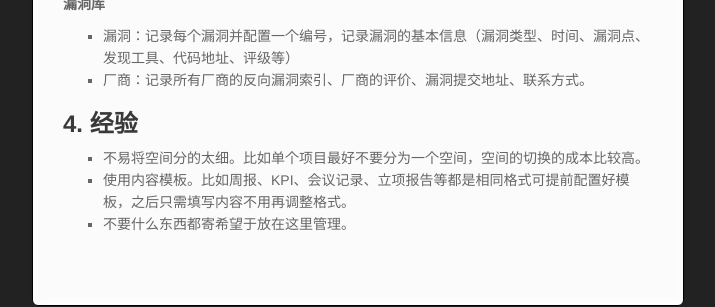
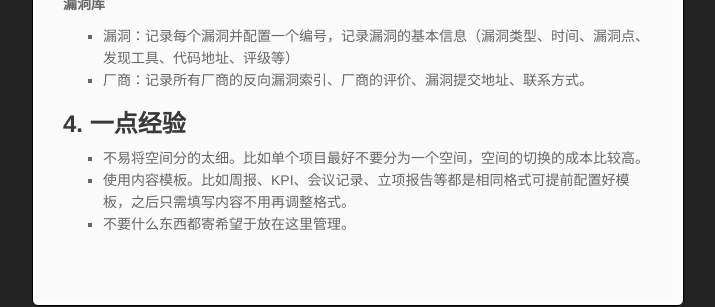
Before and after one commit to limengmingx/Papers, a Jekyll site: the page built from 知识管理体系.md, in a window 1280 px wide. Shown: the part 1892-2199 px from the top of the page, without its empty margins (283-998 px from the left). Built offline with Jekyll 4.4.1, drawn with Linux system fonts in a browser that asks for light colours; our own code applies the rules of GitHub Pages for plain Markdown files; a script that is not in the unit is left out; comment, search, counter and statistics services are not loaded.

Commit message:
Update 知识管理体系.md

```diff
--- a/知识管理体系.md
+++ b/知识管理体系.md
@@ -73,7 +73,7 @@ Feei <feei#feei> 02/2018
 - 厂商：记录所有厂商的反向漏洞索引、厂商的评价、漏洞提交地址、联系方式。
 
 
-## 4. 经验
+## 4. 一点经验
 
 - 不易将空间分的太细。比如单个项目最好不要分为一个空间，空间的切换的成本比较高。
 - 使用内容模板。比如周报、KPI、会议记录、立项报告等都是相同格式可提前配置好模板，之后只需填写内容不用再调整格式。
```
